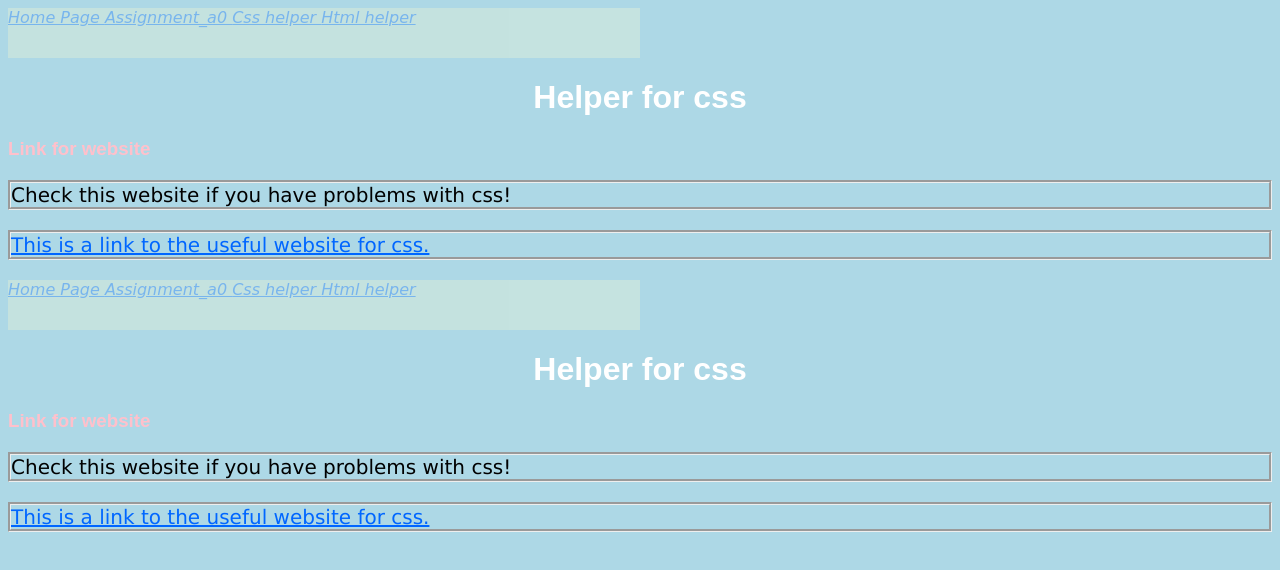
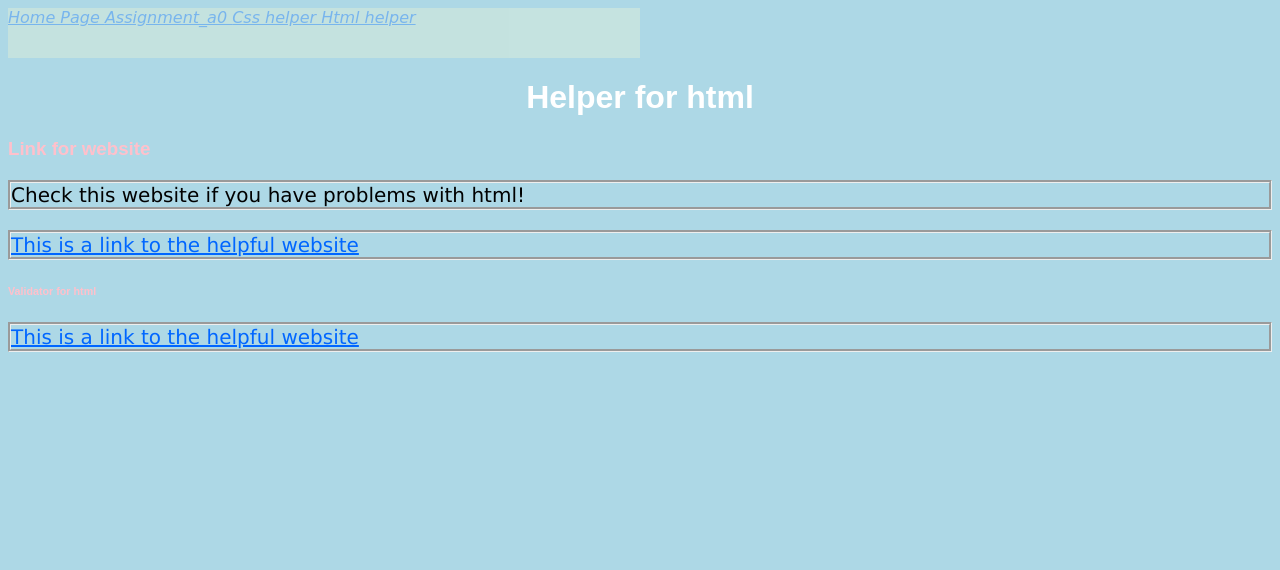
Before and after one commit to jdmar3-comp426/a01-cpysleeper, a website: page csshelper.html in a window 1280 px wide. Drawn offline with Linux system fonts and the light colour scheme.

Commit message:
Update csshelper.html

```diff
--- a/csshelper.html
+++ b/csshelper.html
@@ -7,43 +7,17 @@
 
 <body>
     <nav>
-        <!-- <body class = 'white-menu'>
-            <nav class = 'side-menu'>  This is a side menu </nav>
-       </body> -->
-        <a href="index.html"> Home Page </a>
+        <a href="index.html">Home Page </a>
         <a href="HWa0.html">Assignment_a0 </a>
         <a href="csshelper.html">Css helper </a>
         <a href="htmlhelper.html">Html helper </a>
     </nav>
-<h1>Helper for css</h1>
+<h1>Helper for html</h1>
 <h3>Link for website</h3>
-<p>Check this website if you have problems with css!</p>
-<p><a href="https://www.w3schools.com/css/">This is a link to the useful website for css.</a></p>
-
-</body>
-
-</html><!DOCTYPE html>
-<html lang="en-us">
-<head>
-<link rel="stylesheet" href="styles.css">
-<title>Mypage</title>
-</head>
-
-<body>
-    <nav class = "white-menu">
-        <!-- <body class = 'white-menu'>
-            <nav class = 'side-menu'>  This is a side menu </nav>
-       </body> -->
-        <a href="index.html" class = "side-menu"> Home Page </a>
-        <a href="HWa0.html">Assignment_a0 </a>
-        <a href="csshelper.html">Css helper </a>
-        <a href="htmlhelper.html">Html helper </a>
-    </nav>
-<h1>Helper for css</h1>
-<h3>Link for website</h3>
-<p>Check this website if you have problems with css!</p>
-<p><a href="https://www.w3schools.com/css/">This is a link to the useful website for css.</a></p>
-
+<p>Check this website if you have problems with html!</p>
+<p><a href="https://www.w3schools.com/html/html_lists.asp">This is a link to the helpful website</a></p>
+<h6>Validator for html</h6>
+<p><a href="https://www.w3schools.com/html/html_lists.asp">This is a link to the helpful website</a></p>
 </body>
 
 </html>
```
